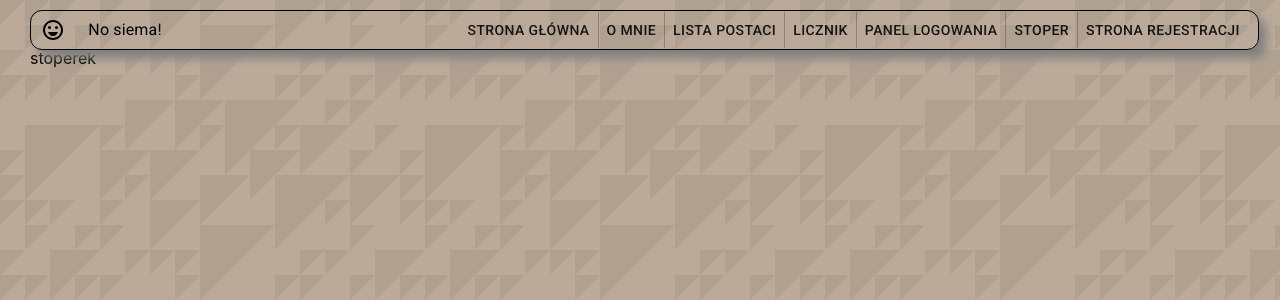
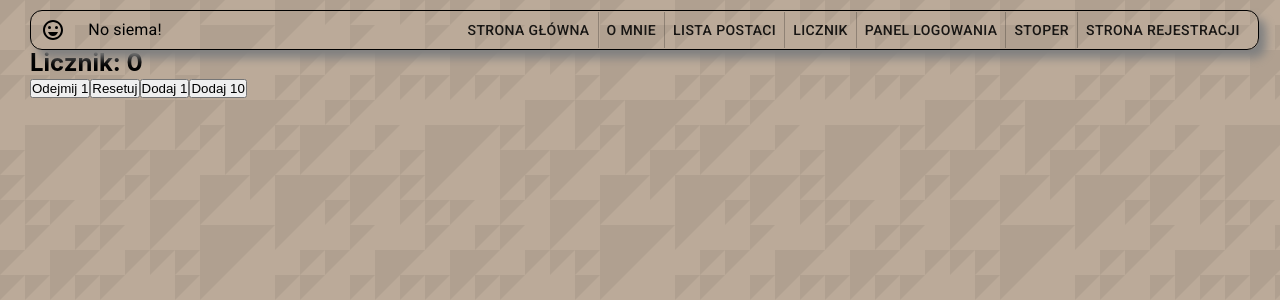
Before and after one commit to MaciekBSZ/react-project-DA, a React (Create React App) app: page /stopwatch in a window 1280 px wide. Shown: the top 300 px of the page. Built offline with nearby package versions, Linux system fonts and the light colour scheme.

Commit message:
added style state in Clicker component

```diff
--- a/src/pages/Clicker.jsx
+++ b/src/pages/Clicker.jsx
@@ -2,12 +2,11 @@
 import { useDispatch, useSelector } from 'react-redux'
 import { decrement, increment, reset } from '../redux/ducks/counter'
 import styled from 'styled-components'
-
+const Title = styled.h2`
+	color: ${props => (props.modulo ? 'green' : null)};
+`
 const Clicker = () => {
 	const count = useSelector(state => state.counter.count)
-	const Title = styled.h2`
-		color: ${count % 5 === 0 && count > 0 ? 'green' : null};
-	`
 	const dispatch = useDispatch()
 	const handleIncrement = () => {
 		dispatch(increment())
@@ -20,7 +19,7 @@
 	}
 	return (
 		<>
-			<Title>licznik: {count}</Title>
+			{count % 5 === 0 && count !== 0 ? <Title modulo> {count}</Title> : <h2> {count} </h2>}
 			<button onClick={handleDecrement}>Odejmij 1</button>
 			<button onClick={handleReset}>Resetuj</button>
 			<button onClick={handleIncrement}>Dodaj 1</button>
--- a/src/pages/StopWatch.jsx
+++ b/src/pages/StopWatch.jsx
@@ -1,7 +1,30 @@
 import React from 'react'
-
+import { useDispatch, useSelector } from 'react-redux'
+import { minus, add, zero, start } from '../redux/ducks/stopwatchCounter'
 const StopWatch = () => {
-	return <div>stoperek</div>
+	const count = useSelector(state => state.stopwatchCounter.count)
+	const dispatch = useDispatch()
+	const handleIncrement = () => {
+		dispatch(add())
+	}
+	const handleDecrement = () => {
+		dispatch(minus())
+	}
+	const handleReset = () => {
+		dispatch(zero())
+	}
+	const handleStart = () => {
+		dispatch(start())
+	}
+	return (
+		<>
+			<h2>Licznik: {count}</h2>
+			<button onClick={handleDecrement}>Odejmij 1</button>
+			<button onClick={handleReset}>Resetuj</button>
+			<button onClick={handleIncrement}>Dodaj 1</button>
+			<button onClick={handleStart}>Dodaj 10</button>
+		</>
+	)
 }
 
 export default StopWatch
--- a/src/redux/ducks/counter.js
+++ b/src/redux/ducks/counter.js
@@ -21,11 +21,11 @@
 const counter = (state = initialState, action) => {
 	switch (action.type) {
 		case INCREMENT:
-			return { count: state.count + 1 }
+			return { ...state, count: state.count + 1 }
 		case DECREMENT:
-			return { count: state.count - 1 }
+			return { ...state, count: state.count - 1 }
 		case RESET:
-			return { count: (state.count = initialState.count) }
+			return { ...state, count: (state.count = initialState.count) }
 		default:
 			return state
 	}
--- /dev/null
+++ b/src/redux/ducks/stopwatchCounter.js
@@ -0,0 +1,40 @@
+const INCREMENT = 'add'
+const DECREMENT = 'minus'
+const START = 'start'
+const RESET = 'zero'
+
+export const add = () => ({
+	type: INCREMENT,
+})
+
+export const minus = () => ({
+	type: DECREMENT,
+})
+export const start = () => ({
+	type: START,
+})
+
+export const zero = () => ({
+	type: RESET,
+})
+
+const initialState = {
+	count: 0,
+}
+
+const stopwatchCounter = (state = initialState, action) => {
+	switch (action.type) {
+		case INCREMENT:
+			return { ...state, count: state.count + 1 }
+		case DECREMENT:
+			return { ...state, count: state.count - 1 }
+		case START:
+			return { ...state, count: state.count }
+		case RESET:
+			return { ...state, count: (state.count = initialState.count) }
+		default:
+			return state
+	}
+}
+
+export default stopwatchCounter
--- a/src/redux/store.js
+++ b/src/redux/store.js
@@ -1,10 +1,13 @@
 import { combineReducers, createStore } from 'redux'
 import counter from './ducks/counter'
+import stopwatchCounter from './ducks/stopwatchCounter'
 
 const reducer = combineReducers({
 	counter,
+	stopwatchCounter,
 })
 
 const store = createStore(reducer)
+console.log(store)
 
 export default store
```
